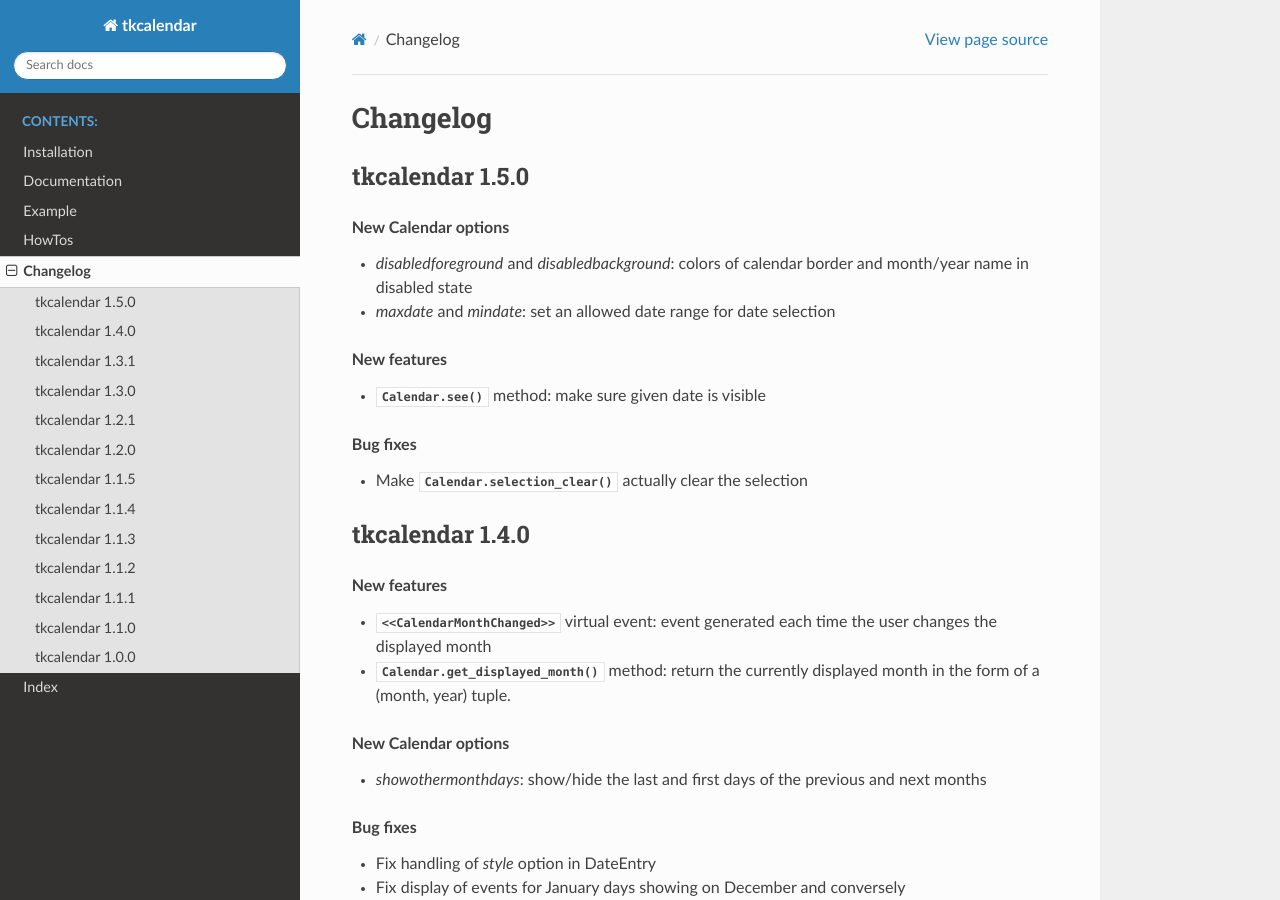
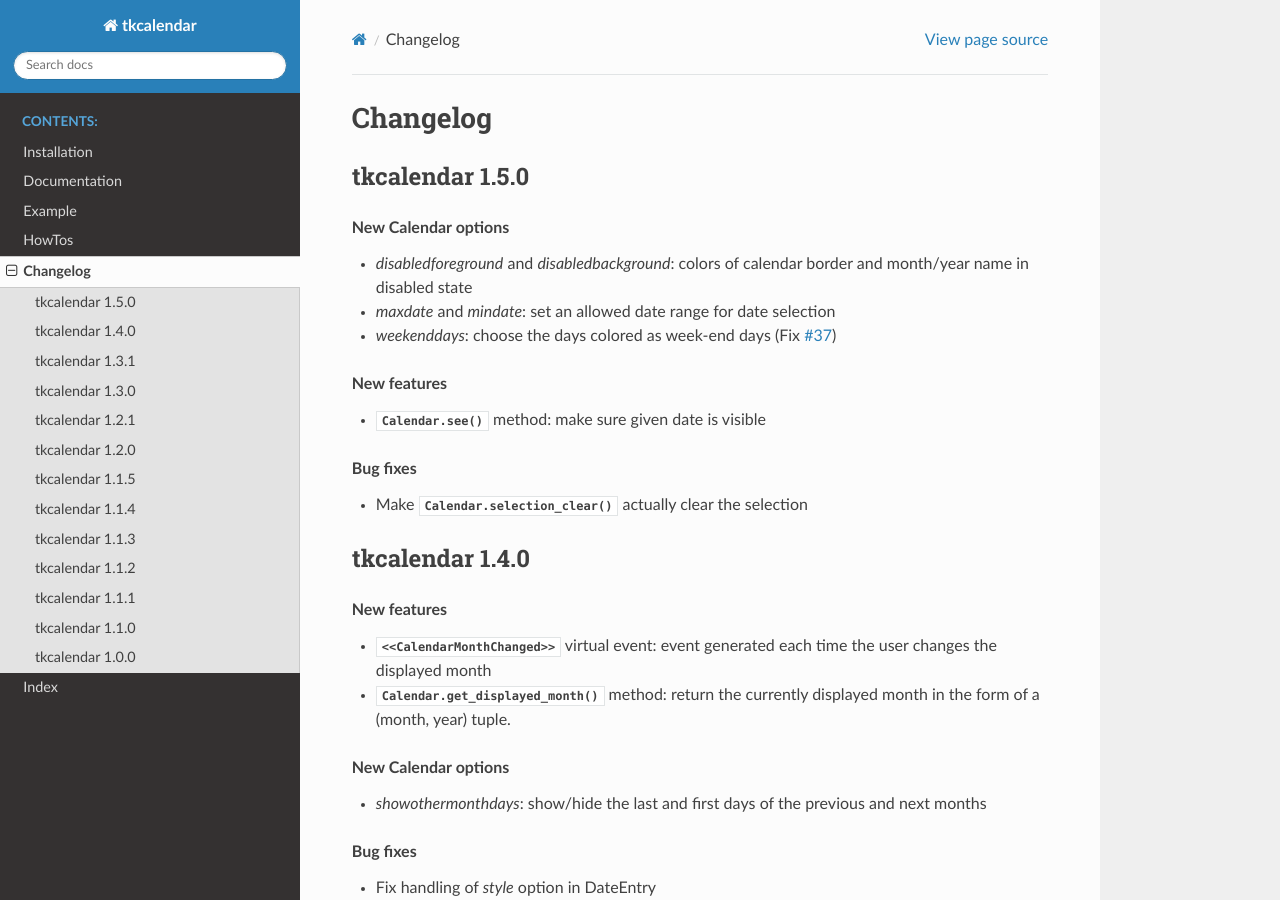
Before and after one commit to j4321/tkcalendar, a Sphinx documentation site: the page built from docs/changelog.rst, in a window 1280 px wide and 900 px high. Built offline with Sphinx 7.4.7 and the Read the Docs theme 2.0.0, drawn with Linux system fonts in a browser that asks for light colours.

Commit message:
Update changelog and README

```diff
--- a/README.rst
+++ b/README.rst
@@ -86,6 +86,9 @@ Widget keyword options
 
     firstweekday : "monday" or "sunday"
         first day of the week
+
+    weekenddays : list
+        days to be displayed as week-end days given as a list of integers corresponding to the number of the day in the week (e.g. [6, 7] for the last two days of the week).
 
     mindate : datetime.date or datetime.datetime (default is None)
         minimum allowed date
@@ -356,6 +359,7 @@ Changelog
     * Add *disabledforeground* and *disabledbackground* options to further customize
       the disabled state appearance of the Calendar
     * Add *maxdate* and *mindate* options to set an allowed date range for date selection
+    * Add *weekenddays* option to choose the days colored as week-end days (Fix `#37 <https://github.com/j4321/tkcalendar/issues/37>`_)
     * Add ``Calendar.see()`` method to make sure a date is visible
     * Make ``Calendar.selection_clear()`` actually clear the selection
 
--- a/docs/Calendar.rst
+++ b/docs/Calendar.rst
@@ -43,6 +43,10 @@ Class
 
        firstweekday : str
           first day of the week: "monday" or "sunday"
+
+       weekenddays : list
+          days to be displayed as week-end days given as a list of integers corresponding to the number of the day in the week (e.g. [6, 7] for the last two days of the week).
+
 
        mindate : datetime.date or datetime.datetime (default is None)
             minimum allowed date
--- a/docs/changelog.rst
+++ b/docs/changelog.rst
@@ -12,6 +12,8 @@ tkcalendar 1.5.0
   month/year name in disabled state
 
 - *maxdate* and *mindate*: set an allowed date range for date selection
+
+- *weekenddays*: choose the days colored as week-end days (Fix `#37 <https://github.com/j4321/tkcalendar/issues/37>`_)
 
 .. rubric:: New features
 
```
